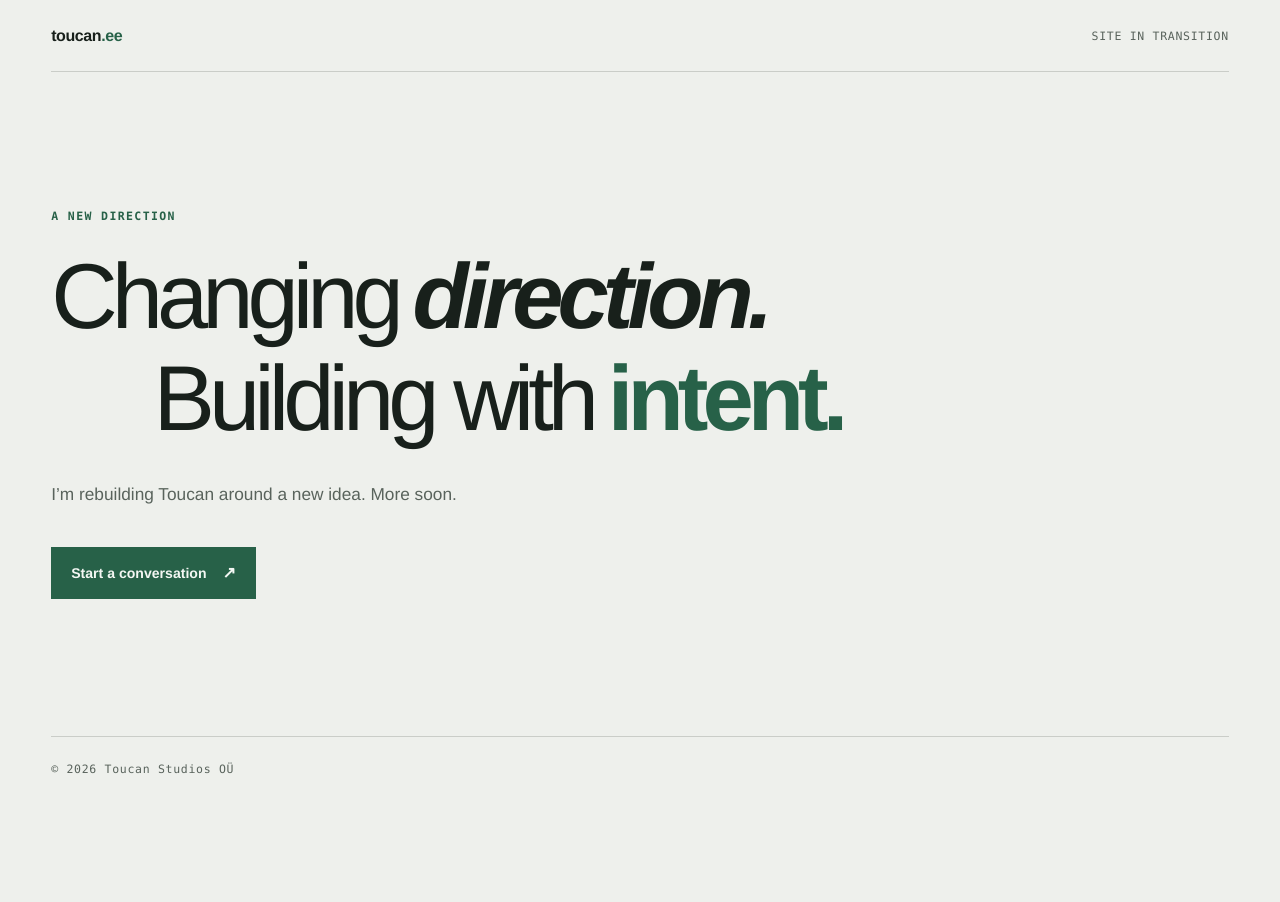
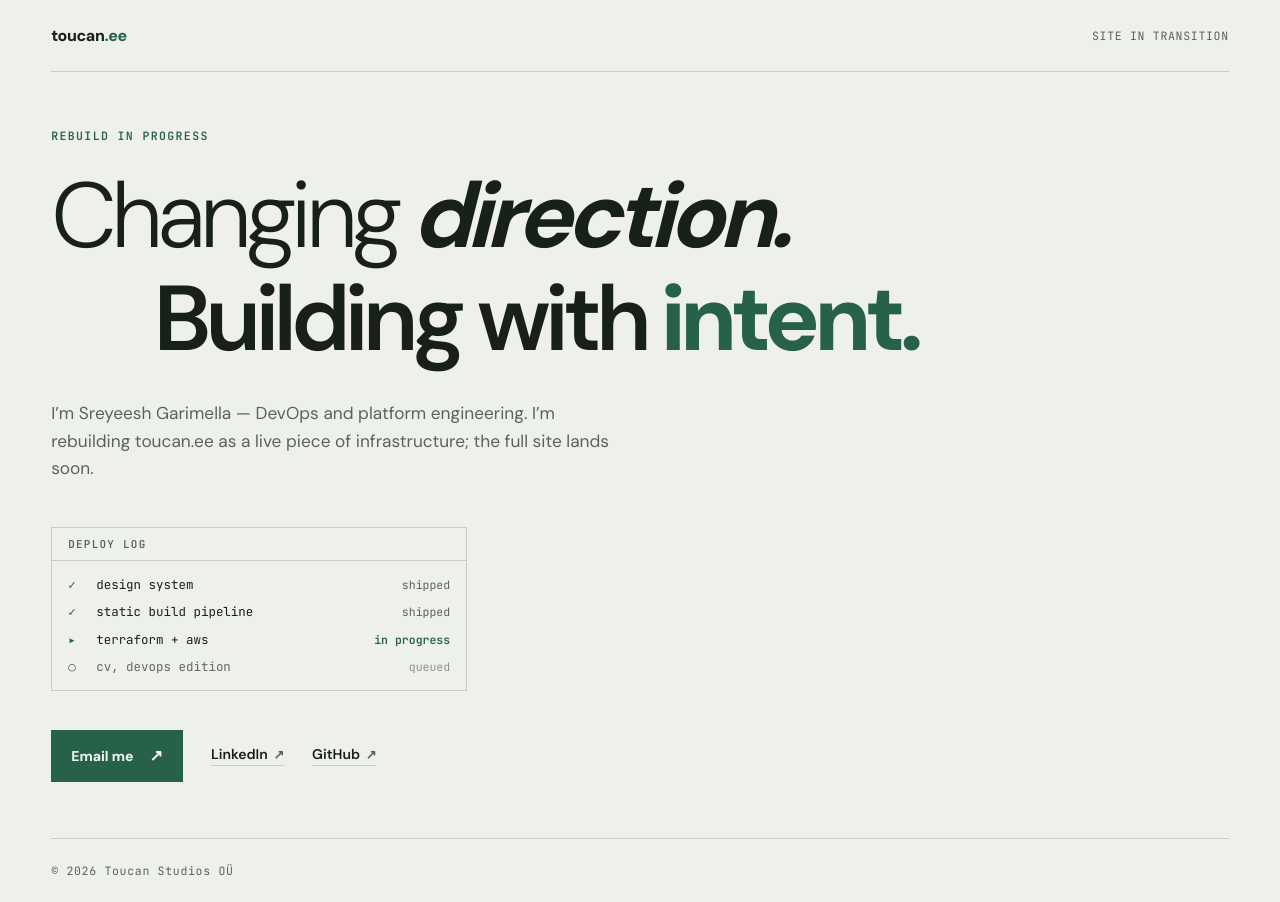
Before and after one commit to Sreyeesh/mentor-site, a Flask app: page / in a window 1280 px wide. Before the commit the page ends 774 px from the top, so only its background shows below. Run offline with Flask 3, Linux system fonts and the light colour scheme.

Commit message:
feat(construction): status-board redesign with deploy log and contact links
- Switch to site font system: DM Sans + JetBrains Mono
- Lede introduces Sreyeesh Garimella and the DevOps positioning
- Mono deploy-log block: shipped/in-progress/queued rebuild status
- Contact row: email button + LinkedIn/GitHub links (noopener)
- Default SITE_GITHUB_URL to the real GitHub profile
- Entrance stagger extended to the new blocks; active log marker
  pulses only when motion is allowed

Closes #301

```diff
--- a/app.py
+++ b/app.py
@@ -48,7 +48,7 @@ SITE_CONFIG = {
     ),
     'asset_version': os.getenv('ASSET_VERSION', '1'),
     'social_image': os.getenv('SITE_SOCIAL_IMAGE', 'images/SreyeeshProfilePic.jpg'),
-    'github_url': os.getenv('SITE_GITHUB_URL', ''),
+    'github_url': os.getenv('SITE_GITHUB_URL', 'https://github.com/Sreyeesh'),
     'linkedin_url': os.getenv(
         'SITE_LINKEDIN_URL',
         'https://www.linkedin.com/in/sreyeeshgarimella',
--- a/static/css/construction.css
+++ b/static/css/construction.css
@@ -15,8 +15,8 @@
   --accent: #276148;
   --accent-ink: #f3f7f3;
   --focus: #276148;
-  --font-sans: "Avenir Next", Avenir, "Helvetica Neue", Helvetica, Arial, sans-serif;
-  --font-mono: "SFMono-Regular", Consolas, "Liberation Mono", monospace;
+  --font-sans: "DM Sans", "Helvetica Neue", Helvetica, Arial, sans-serif;
+  --font-mono: "JetBrains Mono", "SFMono-Regular", Consolas, "Liberation Mono", monospace;
 }
 
 @media (prefers-color-scheme: dark) {
@@ -171,10 +171,118 @@ h1 {
   line-height: 1.6;
 }
 
+.deploy-log {
+  max-width: 26rem;
+  margin-top: clamp(1.75rem, 3.5vw, 2.75rem);
+  border: 1px solid var(--line);
+  font-family: var(--font-mono);
+  font-size: 0.78rem;
+}
+
+.deploy-log-title {
+  margin: 0;
+  padding: 0.55rem 1rem;
+  border-bottom: 1px solid var(--line);
+  color: var(--muted);
+  font-size: 0.68rem;
+  font-weight: 600;
+  letter-spacing: 0.12em;
+  text-transform: uppercase;
+}
+
+.deploy-log-list {
+  margin: 0;
+  padding: 0.65rem 0;
+  list-style: none;
+}
+
+.log-item {
+  padding: 0.32rem 1rem;
+  display: grid;
+  grid-template-columns: 1.25rem 1fr auto;
+  align-items: baseline;
+  gap: 0.5rem;
+}
+
+.log-mark {
+  color: var(--muted);
+}
+
+.log-state {
+  color: var(--muted);
+  font-size: 0.72rem;
+}
+
+.log-item.is-done .log-mark {
+  color: var(--accent);
+}
+
+.log-item.is-active .log-mark,
+.log-item.is-active .log-state {
+  color: var(--accent);
+  font-weight: 600;
+}
+
+.log-item.is-queued .log-label,
+.log-item.is-queued .log-state {
+  opacity: 0.65;
+}
+
+@media (prefers-reduced-motion: no-preference) {
+  .log-item.is-active .log-mark {
+    animation: log-pulse 2.2s ease-in-out infinite;
+  }
+
+  @keyframes log-pulse {
+    0%, 100% { opacity: 1; }
+    50% { opacity: 0.35; }
+  }
+}
+
+.contact-row {
+  margin-top: clamp(1.75rem, 3vw, 2.5rem);
+  display: flex;
+  flex-wrap: wrap;
+  align-items: center;
+  gap: 1.75rem;
+}
+
+.social-link {
+  display: inline-flex;
+  align-items: center;
+  gap: 0.35rem;
+  color: var(--text);
+  font-size: 0.88rem;
+  font-weight: 600;
+  text-decoration: none;
+  border-bottom: 1px solid var(--line);
+  padding-bottom: 0.15rem;
+  transition: border-color 180ms ease, color 180ms ease;
+}
+
+.social-link span {
+  color: var(--muted);
+  font-size: 0.8rem;
+  transition: transform 180ms cubic-bezier(0.16, 1, 0.3, 1);
+}
+
+.social-link:hover {
+  color: var(--accent);
+  border-color: var(--accent);
+}
+
+.social-link:hover span {
+  transform: translate(0.12rem, -0.12rem);
+}
+
+.social-link:focus-visible {
+  outline: 2px solid var(--focus);
+  outline-offset: 4px;
+}
+
 .contact-link {
   width: fit-content;
   min-height: 3.25rem;
-  margin-top: clamp(1.75rem, 3vw, 2.5rem);
   padding: 0 1.25rem;
   display: inline-flex;
   align-items: center;
@@ -227,6 +335,7 @@ h1 {
   .construction-copy > :nth-child(2) { animation-delay: 70ms; }
   .construction-copy > :nth-child(3) { animation-delay: 140ms; }
   .construction-copy > :nth-child(4) { animation-delay: 210ms; }
+  .construction-copy > :nth-child(5) { animation-delay: 280ms; }
 
   @keyframes enter-copy {
     from { opacity: 0; transform: translateY(1.25rem); }
--- a/templates/construction.html
+++ b/templates/construction.html
@@ -4,7 +4,7 @@
   <meta charset="UTF-8" />
   <meta name="viewport" content="width=device-width, initial-scale=1.0" />
   <title>{{ config.brand_name }} | Site in transition</title>
-  <meta name="description" content="{{ config.brand_name }} is changing direction. A new, more focused site is on the way." />
+  <meta name="description" content="toucan.ee is being rebuilt around DevOps and platform engineering. A new, more focused site is on the way." />
 
   <link rel="canonical" href="{{ canonical_url }}" />
   <meta name="robots" content="noindex, nofollow" />
@@ -15,6 +15,9 @@
   <meta property="og:description" content="Toucan is changing direction. A new, more focused site is on the way." />
   <meta property="og:url" content="{{ canonical_url }}" />
 
+  <link rel="preconnect" href="https://fonts.googleapis.com" />
+  <link rel="preconnect" href="https://fonts.gstatic.com" crossorigin />
+  <link href="https://fonts.googleapis.com/css2?family=DM+Sans:opsz,wght@9..40,300..1000&family=JetBrains+Mono:wght@400;500;600&display=swap" rel="stylesheet" />
   <link rel="stylesheet" href="{{ url_for('static', filename='css/construction.css', v=config.asset_version) }}" />
 </head>
 <body>
@@ -28,7 +31,7 @@
 
     <main class="construction-main">
       <section class="construction-copy" aria-labelledby="construction-title">
-        <p class="eyebrow">A new direction</p>
+        <p class="eyebrow">Rebuild in progress</p>
         <h1 id="construction-title">
           <span class="headline-line headline-line-first">
             <span class="headline-light">Changing</span>
@@ -40,12 +43,51 @@
           </span>
         </h1>
         <p class="lede">
-          I&rsquo;m rebuilding Toucan around a new idea. More soon.
+          I&rsquo;m {{ config.name }} &mdash; DevOps and platform engineering.
+          I&rsquo;m rebuilding toucan.ee as a live piece of infrastructure;
+          the full site lands soon.
         </p>
-        <a class="contact-link" href="mailto:{{ config.email }}">
-          Start a conversation
-          <span aria-hidden="true">&#8599;</span>
-        </a>
+
+        <div class="deploy-log" aria-labelledby="deploy-log-title">
+          <p class="deploy-log-title" id="deploy-log-title">deploy log</p>
+          <ul class="deploy-log-list">
+            <li class="log-item is-done">
+              <span class="log-mark" aria-hidden="true">&#10003;</span>
+              <span class="log-label">design system</span>
+              <span class="log-state">shipped</span>
+            </li>
+            <li class="log-item is-done">
+              <span class="log-mark" aria-hidden="true">&#10003;</span>
+              <span class="log-label">static build pipeline</span>
+              <span class="log-state">shipped</span>
+            </li>
+            <li class="log-item is-active">
+              <span class="log-mark" aria-hidden="true">&#9656;</span>
+              <span class="log-label">terraform + aws</span>
+              <span class="log-state">in progress</span>
+            </li>
+            <li class="log-item is-queued">
+              <span class="log-mark" aria-hidden="true">&#9675;</span>
+              <span class="log-label">cv, devops edition</span>
+              <span class="log-state">queued</span>
+            </li>
+          </ul>
+        </div>
+
+        <div class="contact-row">
+          <a class="contact-link" href="mailto:{{ config.email }}">
+            Email me
+            <span aria-hidden="true">&#8599;</span>
+          </a>
+          <a class="social-link" href="{{ config.linkedin_url }}" target="_blank" rel="noopener">
+            LinkedIn <span aria-hidden="true">&#8599;</span>
+          </a>
+          {% if config.github_url %}
+          <a class="social-link" href="{{ config.github_url }}" target="_blank" rel="noopener">
+            GitHub <span aria-hidden="true">&#8599;</span>
+          </a>
+          {% endif %}
+        </div>
       </section>
     </main>
 
```
